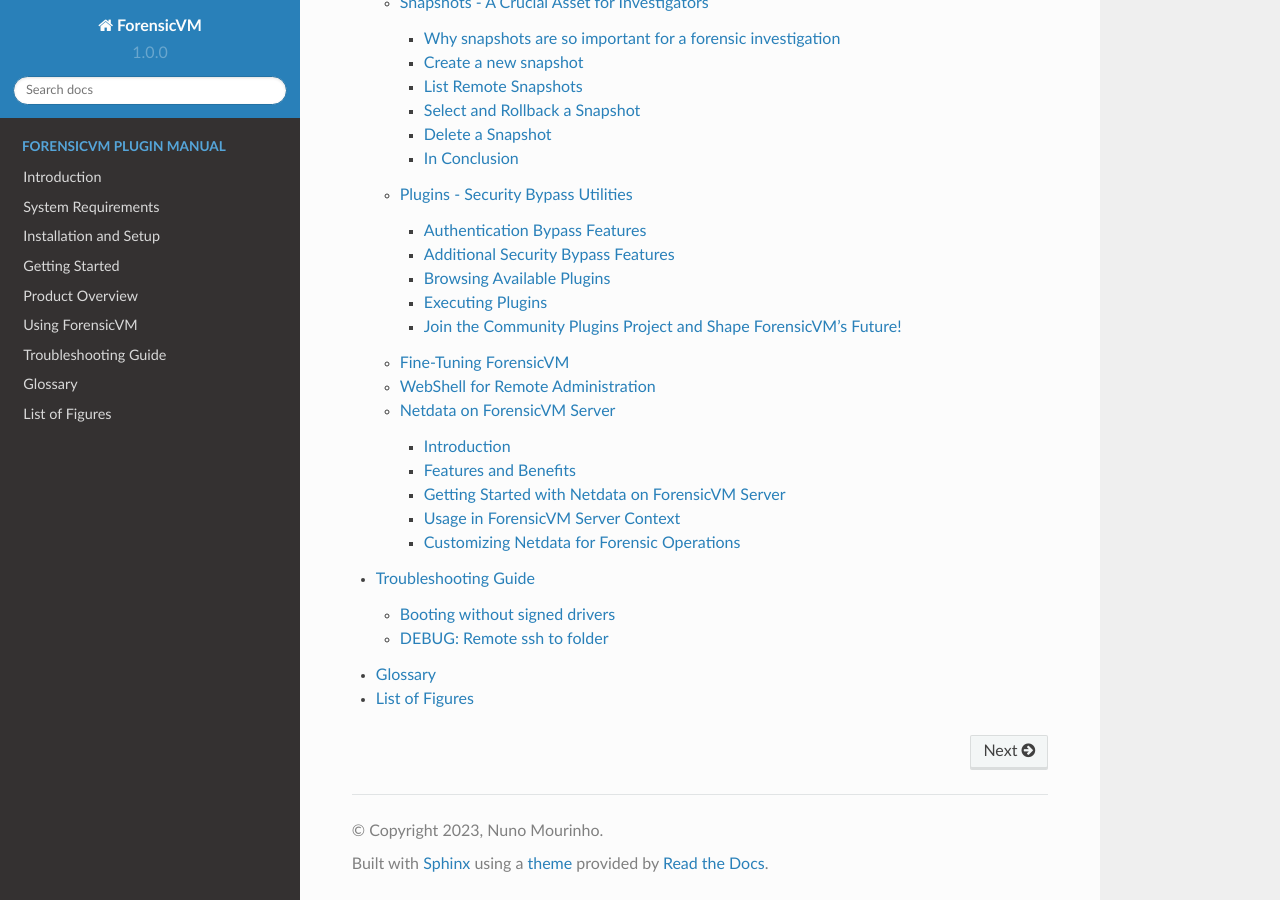
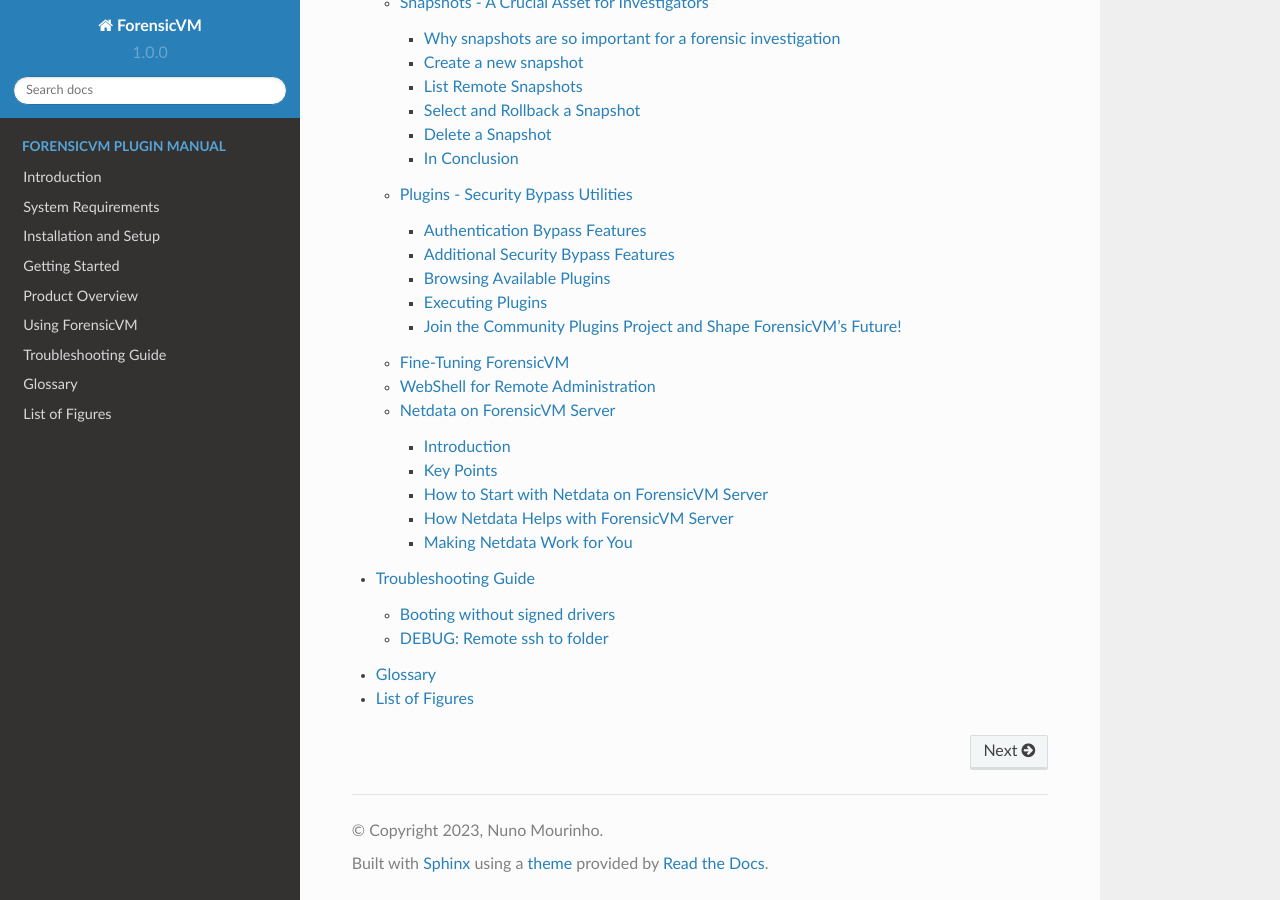
Before and after one commit to nunomourinho/forensicVmAutopsyUserManual, a Sphinx documentation site: the page built from docs/index.rst, in a window 1280 px wide and 900 px high, scrolled down 5582 px. Built offline with Sphinx 7.4.7 and the Read the Docs theme 2.0.0, drawn with Linux system fonts in a browser that asks for light colours; pages that are not in the unit, such as notebooks, are missing from menus; some of the changed lines change nothing that is shown.

Commit message:
Update netdata.rst

```diff
--- a/docs/user/netdata.rst
+++ b/docs/user/netdata.rst
@@ -4,57 +4,77 @@
 Introduction
 ------------
 
-Netdata is a real-time monitoring and troubleshooting toolkit, well-suited for performance and health monitoring of servers and applications. In the context of ForensicVM Server, Netdata provides invaluable insights into the server's performance, ensuring optimal operations of forensic tasks and processes.
+Netdata is a tool that helps watch over servers and apps in real-time. With ForensicVM Server, Netdata shows how the server is doing and makes sure everything runs smoothly.
 
-Features and Benefits
----------------------
+Key Points
+----------
 
-1. **Real-time Metrics**: Netdata provides per-second updates to ensure the timely identification of issues.
+- **Real-time Look**: Netdata updates every second, helping catch issues fast.
 
-2. **Comprehensive Coverage**: Monitor everything from CPU usage, RAM consumption, disk I/O, and network activity.
+- **Sees Everything**: It checks everything - like how the CPU is used, memory use, disk activity, and how the network is doing.
 
-3. **Alerting**: Set thresholds to get notifications when specific metrics surpass acceptable levels.
+- **Alerts**: Get warnings if something goes beyond normal levels.
 
-4. **Interactive Visualizations**: A user-friendly dashboard with detailed charts helps in understanding data with ease.
+- **Easy-to-Read Charts**: A simple dashboard shows all the info in clear charts.
 
-Getting Started with Netdata on ForensicVM Server
--------------------------------------------------
+How to Start with Netdata on ForensicVM Server
+----------------------------------------------
 
 **Installation**:
 
-Netdata comes pre-installed with ForensicVM Server.
+Netdata is already installed on ForensicVM Server.
 
-**Accessing Netdata Dashboard**:
+**How to Use the Netdata Dashboard**:
 
-.. todo::
+You can open it from the Autopsy ForensicVM Client Plugin:
 
-   Enter the figures here
+.. figure:: img/netdata_0001.jpg
+   :alt: Opening Netdata through Autopsy
+   :align: center
+
+   Opening Netdata through Autopsy
+
+Or, use the ForensicVM main web page:
+
+.. figure:: img/netdata_0002.jpg
+   :alt: Opening Netdata from the main page
+   :align: center
+
+   Opening Netdata from the main page
+
+How Netdata Helps with ForensicVM Server
+----------------------------------------
+
+Example of what you see:
+
+.. figure:: img/netdata_0003.jpg
+   :alt: Netdata Dashboard view
+   :align: center
+
+   Netdata Dashboard view
+
+- **CPU**: See how much CPU is being used. If it's too much, maybe add more resources.
+
+- **Memory**: Make sure there's enough RAM for all the tasks.
+
+- **Disk Activity**: Make sure the disk isn’t too busy. If it is, tasks might slow down.
+
+- **Network**: Keep an eye on data coming in and out, especially with big files.
+
+- **Alerts**: Set warnings for important things, like if RAM use is very high.
+
+Making Netdata Work for You
+---------------------------
+
+- **Set Your Alarms**: Set warnings for things that matter to you.
+
+- **Your Dashboard**: Make a dashboard that shows what's important for your tasks.
+
+- **Connect with Other Tools**: Netdata can send alerts to places like Slack, Twilio, or email.
 
 
-Usage in ForensicVM Server Context
------------------------------------
-
-- **CPU Monitoring**: Ensure that the forensic tasks, such as data processing and analysis, aren't consuming excessive CPU. If they do, consider optimizing or allocating more resources.
-
-- **Memory Utilization**: Forensic operations can be memory-intensive. Monitor RAM usage to ensure the server doesn't run out of memory.
-
-- **Disk I/O**: Check disk read/write operations. High disk I/O could slow down forensic tasks.
-
-- **Network Activity**: Monitor incoming and outgoing traffic, especially if you're transferring large forensic files to/from the server.
-
-- **Alerting**: Set alerts for metrics crucial for forensic operations. For instance, get notified if RAM usage exceeds 90%.
-
-Customizing Netdata for Forensic Operations
--------------------------------------------
-
-- **Custom Alarms**: Set alarms specific to forensic operations. For instance, alert if a specific forensic task takes longer than expected.
-
-- **Custom Dashboards**: Create dashboards specifically focusing on metrics relevant to forensic operations.
-
-- **Integrate with Other Tools**: Netdata supports integration with popular notification platforms like Slack, Twilio, and email. This can be beneficial to get instant notifications related to forensic tasks.
-
-Utilizing Netdata on ForensicVM Server provides an efficient way to monitor, troubleshoot, and optimize the performance of tasks. It's a must-have tool for administrators aiming to maintain the health and performance of their ForensicVM Server.
+Netdata is a great helper for those using ForensicVM Server. It watches over things and makes sure all is good. For admins, it's a must-have tool.
 
 .. note::
 
-   For advanced configurations, customizations, and integrations of Netdata, refer to the official [Netdata documentation](https://learn.netdata.cloud/).
+   To learn more about Netdata, visit the [Netdata website](https://learn.netdata.cloud/).
```
